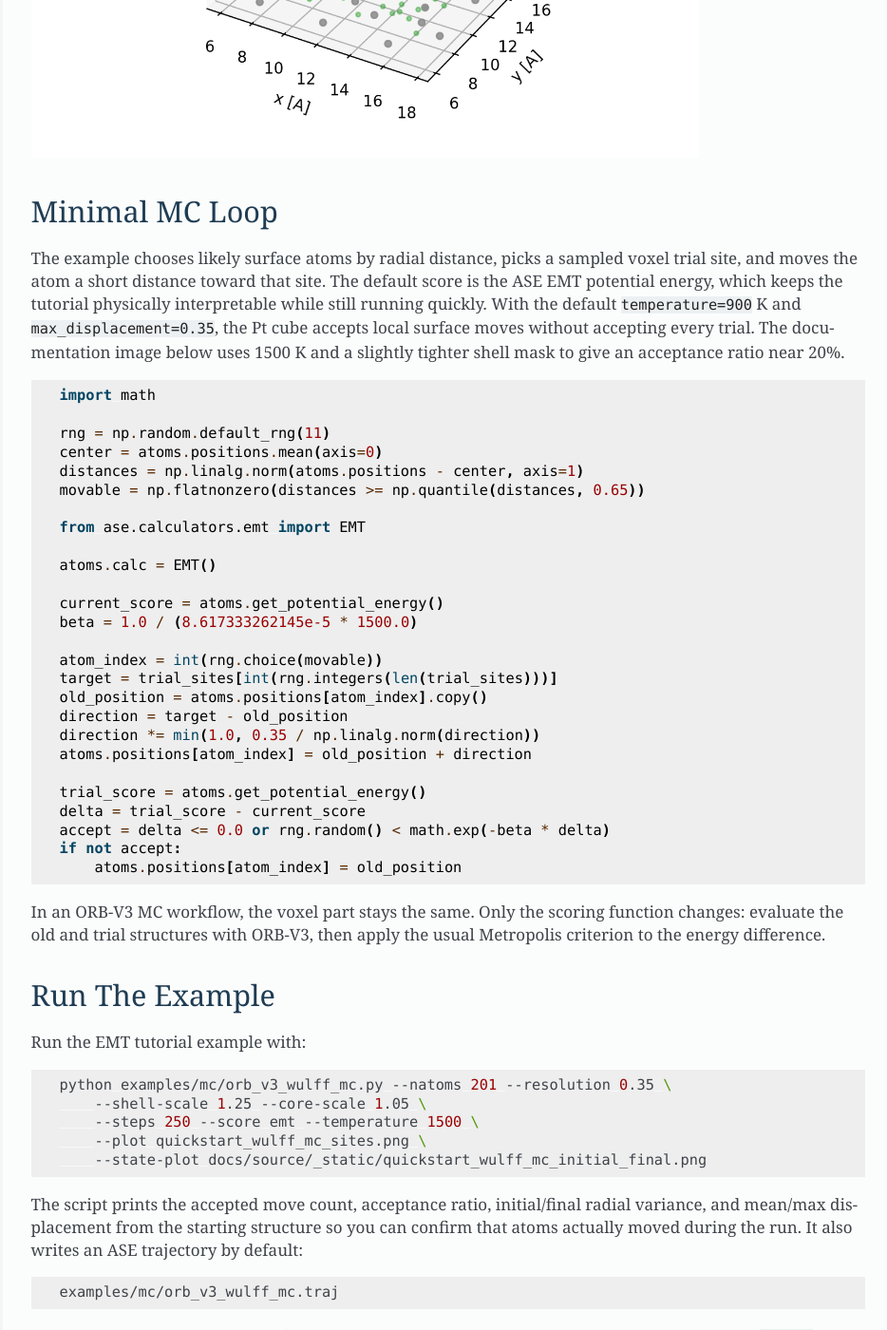
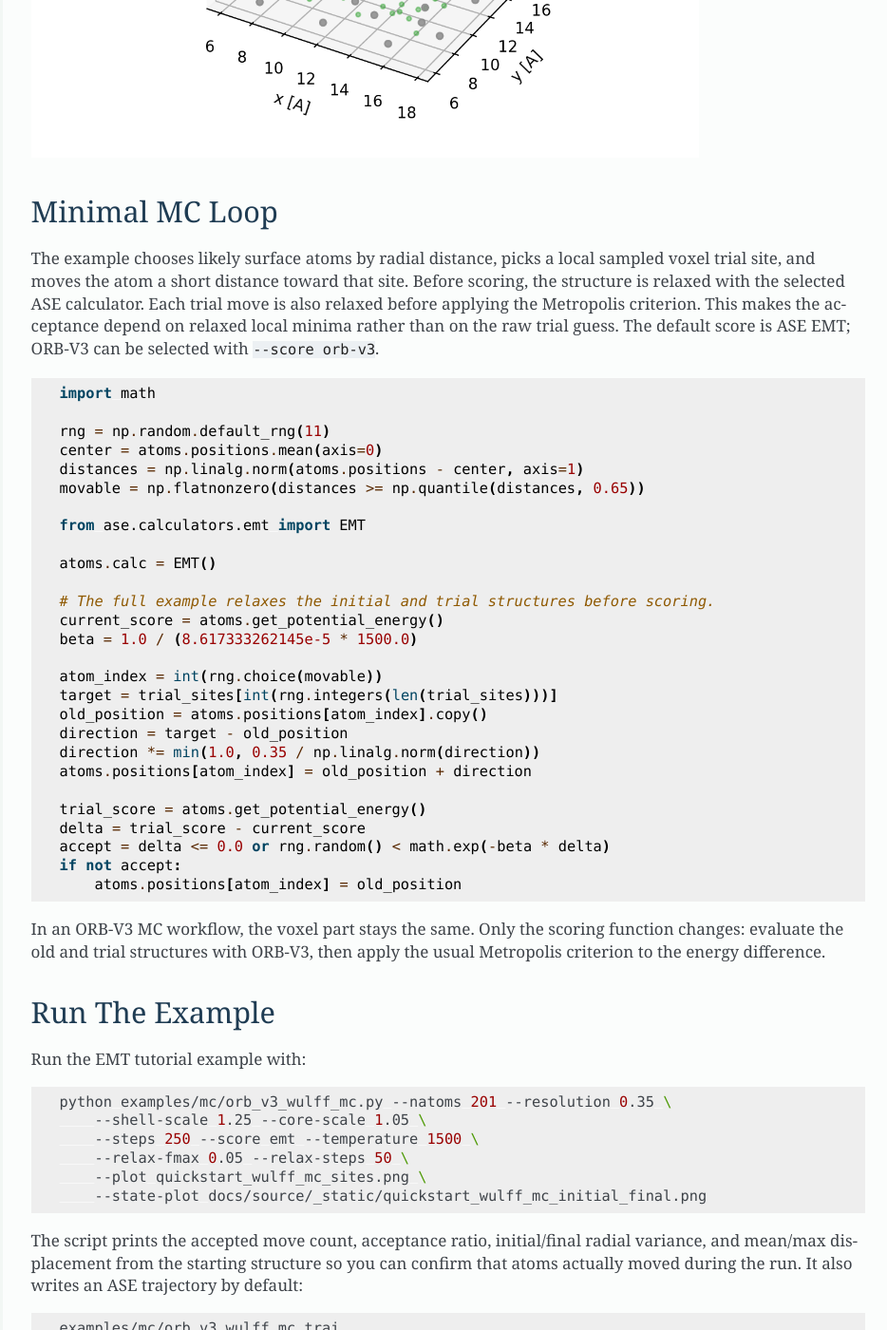
Before and after one commit to tgmaxson/atomvoxelizer, a Sphinx documentation site: the page built from docs/source/quickstart.rst, in a window 1280 px wide and 1400 px high, scrolled down 2434 px. Shown: the whole window at 95% size, without its empty margins (313-1247 px from the left). Built offline with Sphinx 7.4.7, drawn with Linux system fonts in a browser that asks for light colours; some of the changed text lies outside the part shown.

Commit message:
Relax MC trial states before scoring

```diff
--- a/docs/source/quickstart.rst
+++ b/docs/source/quickstart.rst
@@ -114,13 +114,13 @@ destinations or directions for Monte Carlo moves near the nanoparticle surface.
 Minimal MC Loop
 ---------------
 
-The example chooses likely surface atoms by radial distance, picks a sampled
-voxel trial site, and moves the atom a short distance toward that site. The
-default score is the ASE EMT potential energy, which keeps the tutorial
-physically interpretable while still running quickly. With the default
-``temperature=900`` K and ``max_displacement=0.35``, the Pt cube accepts local
-surface moves without accepting every trial. The documentation image below uses
-1500 K and a slightly tighter shell mask to give an acceptance ratio near 20%.
+The example chooses likely surface atoms by radial distance, picks a local
+sampled voxel trial site, and moves the atom a short distance toward that site.
+Before scoring, the structure is relaxed with the selected ASE calculator. Each
+trial move is also relaxed before applying the Metropolis criterion. This makes
+the acceptance depend on relaxed local minima rather than on the raw trial
+guess. The default score is ASE EMT; ORB-V3 can be selected with
+``--score orb-v3``.
 
 .. code-block:: python
 
@@ -135,6 +135,7 @@ surface moves without accepting every trial. The documentation image below uses
 
    atoms.calc = EMT()
 
+   # The full example relaxes the initial and trial structures before scoring.
    current_score = atoms.get_potential_energy()
    beta = 1.0 / (8.617333262145e-5 * 1500.0)
 
@@ -165,6 +166,7 @@ Run the EMT tutorial example with:
    python examples/mc/orb_v3_wulff_mc.py --natoms 201 --resolution 0.35 \
        --shell-scale 1.25 --core-scale 1.05 \
        --steps 250 --score emt --temperature 1500 \
+       --relax-fmax 0.05 --relax-steps 50 \
        --plot quickstart_wulff_mc_sites.png \
        --state-plot docs/source/_static/quickstart_wulff_mc_initial_final.png
 
@@ -177,14 +179,11 @@ trajectory by default:
 
    examples/mc/orb_v3_wulff_mc.traj
 
-The image below was generated from that 250-step EMT run. The local trial-site
-selection gives ``48/250`` accepted moves, an acceptance ratio of ``0.192``.
-The final panel is colored by displacement from the initial structure so the
-surface rearrangement is visible.
+The image below shows the final relaxed nanoparticle state from the MC run.
 
 .. image:: _static/quickstart_wulff_mc_initial_final.png
-   :alt: Initial and final ASE-rendered nanoparticle states after 250 EMT MC steps
-   :width: 95%
+   :alt: Final ASE-rendered nanoparticle state after relaxed voxel-guided MC steps
+   :width: 65%
 
 Open it with ASE to inspect the MC path:
 
@@ -193,9 +192,9 @@ Open it with ASE to inspect the MC path:
    ase gui examples/mc/orb_v3_wulff_mc.traj
 
 The first frame is the starting cube-like particle. Each following frame is the
-structure after one MC step; rejected steps repeat the previous coordinates but
-still carry updated ``Atoms.info`` metadata such as ``mc_accepted`` and
-``mc_score``. Pass ``--trajectory ""`` to skip writing frames, or
+relaxed structure after one MC step; rejected steps repeat the previous relaxed
+coordinates but still carry updated ``Atoms.info`` metadata such as
+``mc_accepted`` and ``mc_score``. Pass ``--trajectory ""`` to skip writing frames, or
 ``--trajectory path/to/file.traj`` to choose a different output path.
 
 To try the optional ORB-V3 scorer after installing ORB and its model
```
Also changed, not shown: docs/source/_static/quickstart_wulff_mc_initial_final.png, 2 other files.
